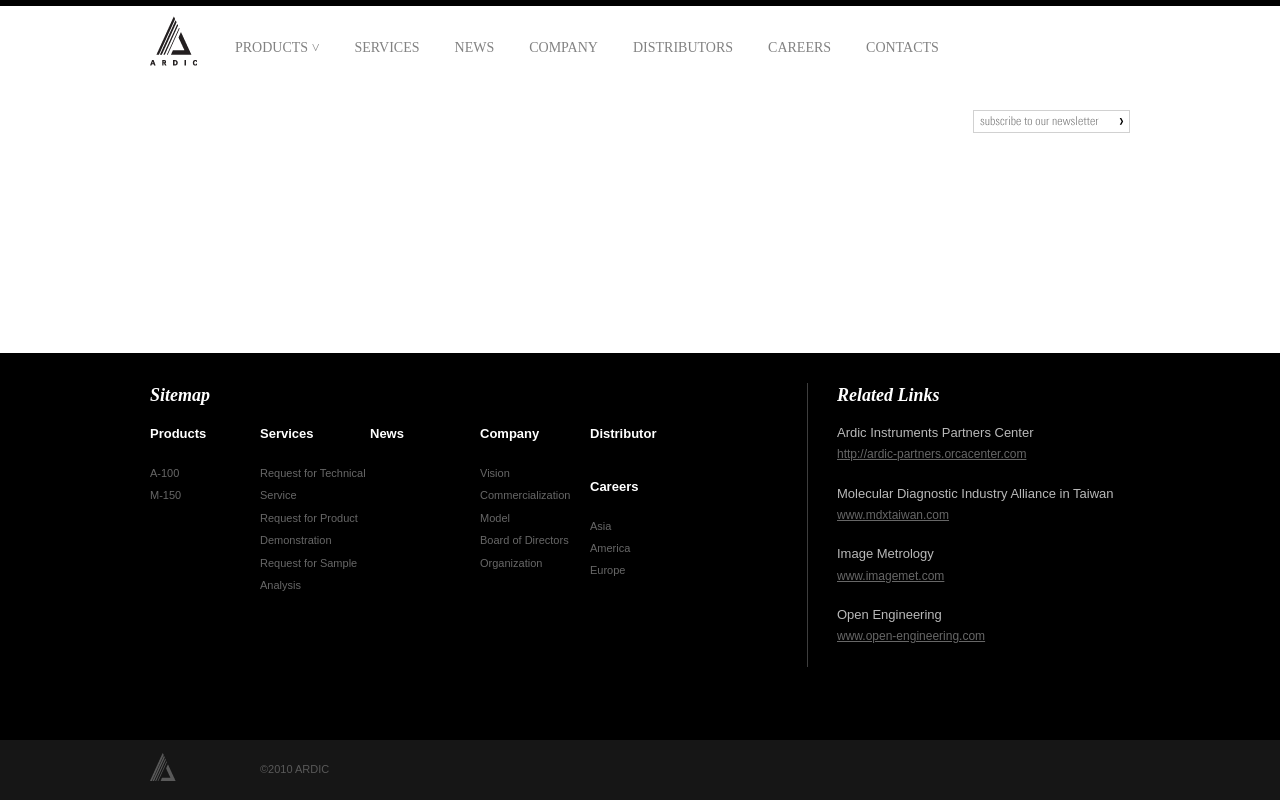
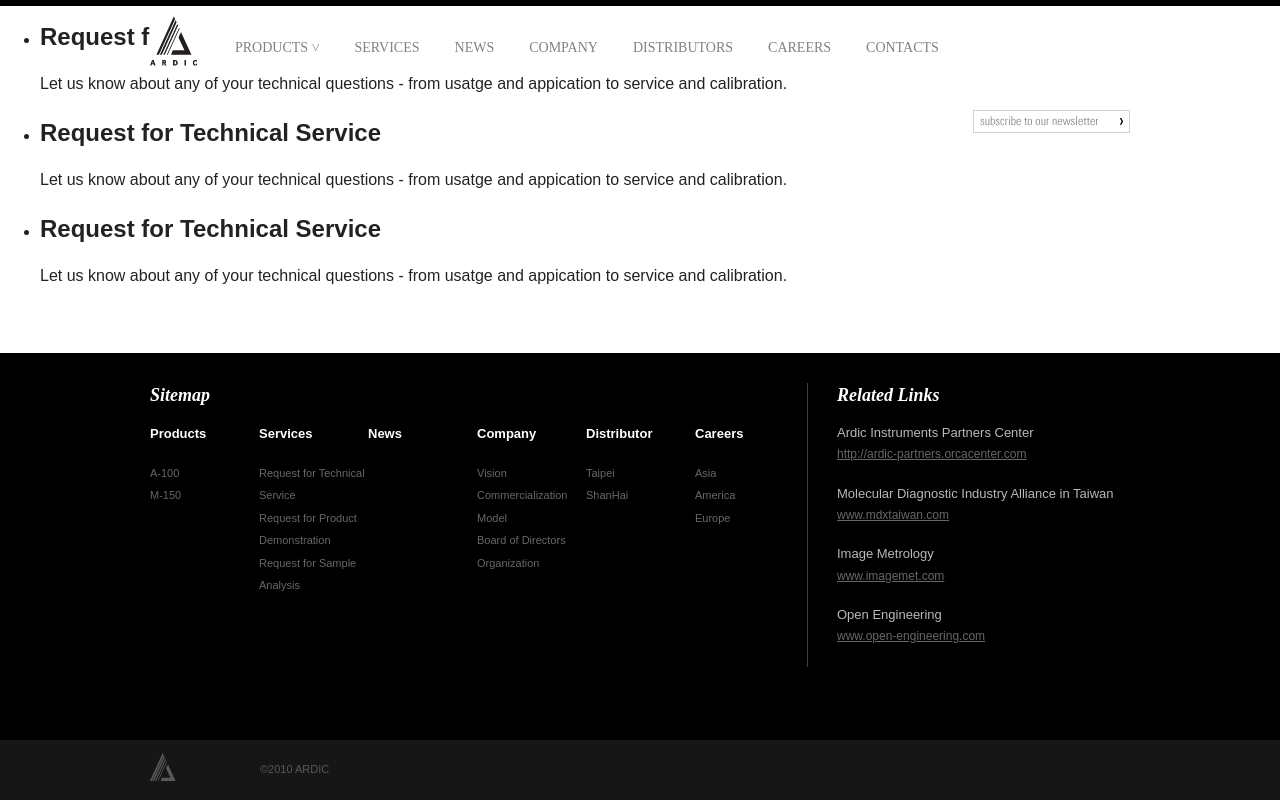
Before and after one commit to stantung/ardic, a PHP site: page /foo/ in a window 1280 px wide. Run offline with PHP 8.4, Linux system fonts and the light colour scheme; some libraries are stand-ins or nearby versions.

Commit message:
10/16 morning

```diff
--- a/css/main.css
+++ b/css/main.css
@@ -162,12 +162,12 @@
     padding:30px 0;
 }
 #sitemap{
-    width:557px;
+    width:657px;
     float: left;
 
 }
 #sitemap div{
-    width: 110px;
+    width: 109px;
     float: left;
 }
 #sitemap h3, #links h3{
--- /dev/null
+++ b/css/nivo-slider.css
@@ -0,0 +1,110 @@
+/*
+ * jQuery Nivo Slider v3.1
+ * http://nivo.dev7studios.com
+ *
+ * Copyright 2012, Dev7studios
+ * Free to use and abuse under the MIT license.
+ * http://www.opensource.org/licenses/mit-license.php
+ */
+
+/* The Nivo Slider styles */
+.nivoSlider {
+	position:relative;
+	width:100%;
+	height:auto;
+	overflow: hidden;
+}
+.nivoSlider img {
+	position:absolute;
+	top:0px;
+	left:0px;
+	max-width: none;
+}
+.nivo-main-image {
+	display: block !important;
+	position: relative !important;
+	width: 100% !important;
+}
+
+/* If an image is wrapped in a link */
+.nivoSlider a.nivo-imageLink {
+	position:absolute;
+	top:0px;
+	left:0px;
+	width:100%;
+	height:100%;
+	border:0;
+	padding:0;
+	margin:0;
+	z-index:6;
+	display:none;
+}
+/* The slices and boxes in the Slider */
+.nivo-slice {
+	display:block;
+	position:absolute;
+	z-index:5;
+	height:100%;
+	top:0;
+}
+.nivo-box {
+	display:block;
+	position:absolute;
+	z-index:5;
+	overflow:hidden;
+}
+.nivo-box img { display:block; }
+
+/* Caption styles */
+.nivo-caption {
+	position:absolute;
+	left:0px;
+	bottom:0px;
+	background:#000;
+	color:#fff;
+	width:100%;
+	z-index:8;
+	padding: 5px 10px;
+	opacity: 0.8;
+	overflow: hidden;
+	display: none;
+	-moz-opacity: 0.8;
+	filter:alpha(opacity=8);
+	-webkit-box-sizing: border-box; /* Safari/Chrome, other WebKit */
+	-moz-box-sizing: border-box;    /* Firefox, other Gecko */
+	box-sizing: border-box;         /* Opera/IE 8+ */
+}
+.nivo-caption p {
+	padding:5px;
+	margin:0;
+}
+.nivo-caption a {
+	display:inline !important;
+}
+.nivo-html-caption {
+    display:none;
+}
+/* Direction nav styles (e.g. Next & Prev) */
+.nivo-directionNav a {
+	position:absolute;
+	top:45%;
+	z-index:9;
+	cursor:pointer;
+}
+.nivo-prevNav {
+	left:0px;
+}
+.nivo-nextNav {
+	right:0px;
+}
+/* Control nav styles (e.g. 1,2,3...) */
+.nivo-controlNav {
+	text-align:center;
+	padding: 15px 0;
+}
+.nivo-controlNav a {
+	cursor:pointer;
+}
+.nivo-controlNav a.active {
+	font-weight:bold;
+}
--- a/index.html
+++ b/index.html
@@ -14,6 +14,7 @@
 
         <link rel="stylesheet" href="css/normalize.css">
         <link rel="stylesheet" href="css/main.css">
+        <link rel="stylesheet" href="css/nivo-slider.css">
         <script src="js/vendor/modernizr-2.6.1.min.js"></script>
     </head>
     <body class="home">
@@ -55,6 +56,31 @@
                     </div> <!-- end wrapper -->
                 </nav>
 
+                <div id="slider-wrapper">
+                    <div id="slider" class="nivoSlider">
+                        <img src="img/homeSlider/slide1.jpg" alt="M150 slide" />
+
+                    </div>
+                </div>
+                <div id="sevicesIntro">
+                    <ul>
+                        <li id="technical">
+
+                            <h2>Request for Technical Service</h2>
+                            <p>Let us know about any of your technical questions - from usatge and appication to service and calibration.</p>
+                        </li>
+                        <li>
+
+                            <h2>Request for Technical Service</h2>
+                            <p>Let us know about any of your technical questions - from usatge and appication to service and calibration.</p>
+                        </li>
+                        <li>
+
+                            <h2>Request for Technical Service</h2>
+                            <p>Let us know about any of your technical questions - from usatge and appication to service and calibration.</p>
+                        </li>
+                    </ul>
+                </div> <!-- end servicesIntro -->
 
 
             </div><!--  end main -->
@@ -115,6 +141,14 @@
                         </div>
                         <div>
                             <h4>Distributor</h4>
+                            <ul class="subNav">
+                                <li>
+                                    <a href="">Taipei</a>
+                                </li>
+                                <li>
+                                    <a href="">ShanHai</a>
+                                </li>
+                            </ul>
                         </div>
                         <div>
                             <h4>Careers</h4>
@@ -172,7 +206,7 @@
         <script>window.jQuery || document.write('<script src="js/vendor/jquery-1.8.0.min.js"><\/script>')</script>
         <script src="js/plugins.js"></script>
         <script src="js/main.js"></script>
-
+        <script src="js/jquery.nivo.slider.pack.js"></script>
         <!-- Google Analytics: change UA-XXXXX-X to be your site's ID. -->
         <script>
             // var _gaq=[['_setAccount','UA-XXXXX-X'],['_trackPageview']];
```
Also changed, not shown: img/A150.png (added), img/F133.png (added), img/M150.png (added), img/P120.png (added), img/homeSlider/slide1.jpg (added), img/homeSlider/slide2.jpg (added), img/homeSlider/slide3.jpg (added), img/productsArrow.png (added), img/shortLines.png (added), js/jquery.nivo.slider.pack.js (added).
